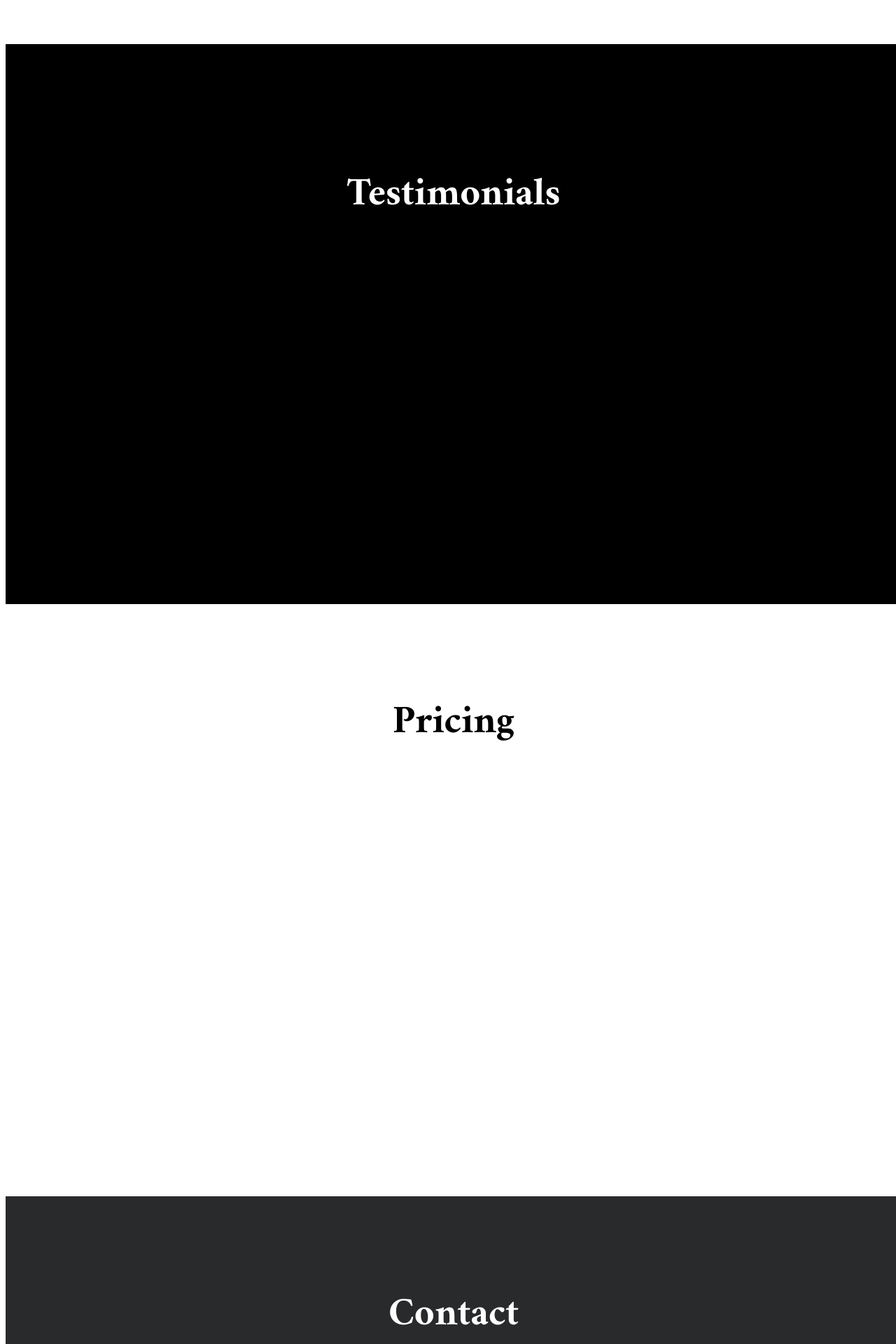
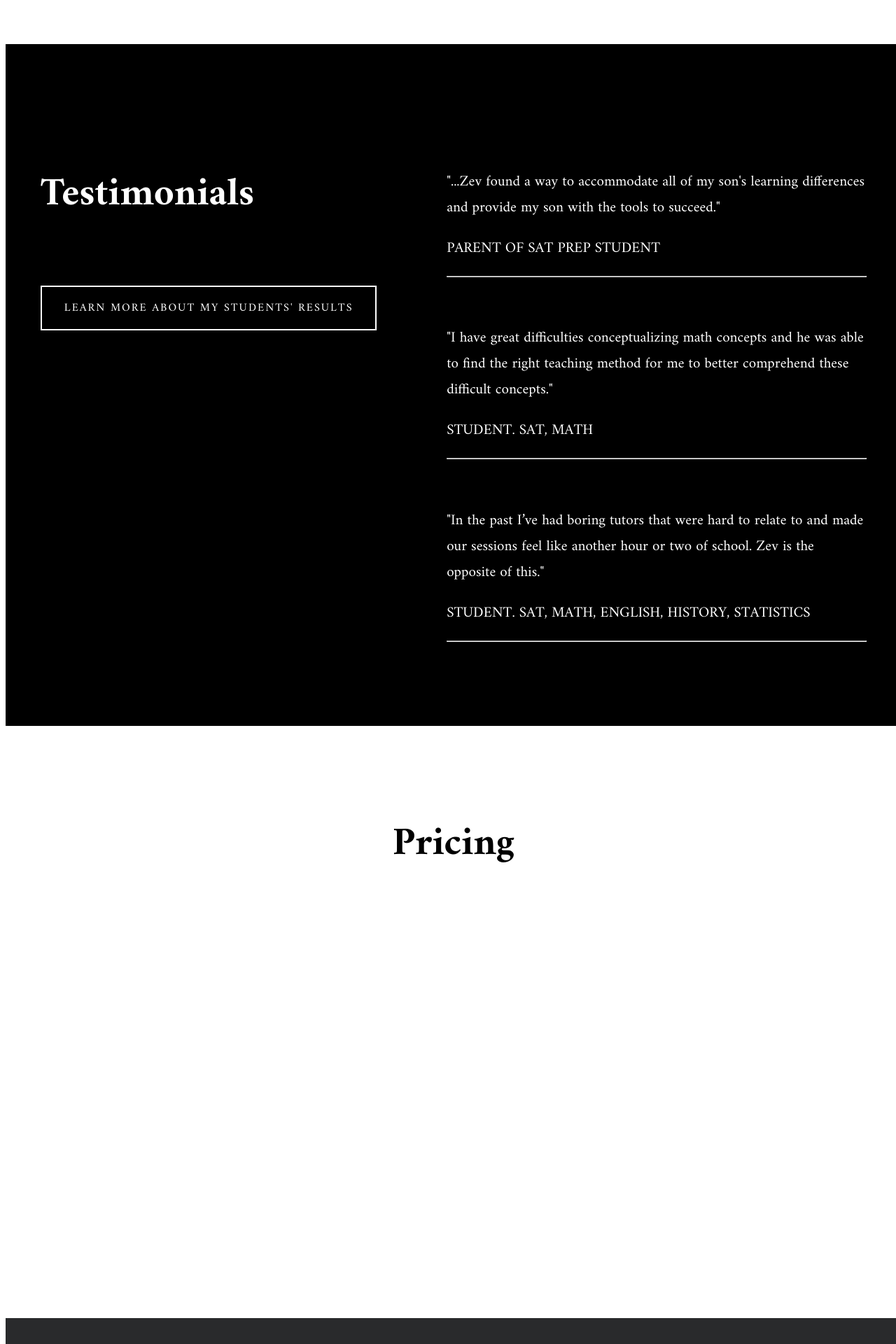
Before and after one commit to aaronzomback/zevprep, a Jekyll site: the page built from index.html, in a window 1280 px wide. Shown: the part 3557-5477 px from the top of the page at 70% size. Built offline with Jekyll 4.4.1, drawn with Linux system fonts in a browser that asks for light colours.

Commit message:
testimonials index styling

```diff
--- a/_sass/_index.scss
+++ b/_sass/_index.scss
@@ -164,7 +164,7 @@ div.sat-act-flex {
     }
 
     div.sat-button {
-      margin-top: 24px;
+        margin-top: 24px;
         margin-right: 0;
         display: flex;
         justify-content: center;
@@ -278,16 +278,47 @@ div.sat-act-flex {
 
 section.index-testimonials {
   margin-top: 240px;
-  height: 800px;
   width: 100vw;
   background-color: black;
   color: white;
   font-family: "Amiri";
+  align-items: flex-start;
+  display: flex;
+  justify-content: space-around;
+
+  div.testimonial-one {
+    margin-top: 120px;
+  }
+
+  div.testimonial-three {
+    margin-bottom: 120px;
+  }
+
+  .body {
+    width: 600px;
+    font-size: 21px;
+  }
+
+  div.testimonial-btn {
+    font-size: 16px;
+    margin-top: 80px;
+    max-width: 440px;
+    border: 2px solid white;
+    padding: 16px 32px;
+    color: white;
+    text-transform: uppercase;
+    letter-spacing: 2px;
+    margin-bottom: 160px;
+    transition: all .2s ease-in-out;
+
+    &:hover {
+      background-color: white;
+      color: black;
+    }
+  }
 
   div.testimonial-header {
     padding-top: 120px;
-    display: flex;
-    justify-content: center;
     margin-bottom: 80px;
   }
 }
--- a/index.html
+++ b/index.html
@@ -100,9 +100,39 @@ layout: default
 </section>
 
 <section class="index-testimonials">
-<div class="testimonial-header">
-  <h1>Testimonials</h1>
-</div>
+  <div class="testimonial-header">
+    <h1>Testimonials</h1>
+    <div class="testimonial-btn">
+      Learn more about my students' results
+    </div>
+  </div>
+  <div class="">
+    <div class="testimonial-one body">
+      <img src="" alt="">
+      <div class="">
+        <p>"...Zev found a way to accommodate all of my son's learning differences and provide my son with the tools to succeed."</p>
+        <p>PARENT OF SAT PREP STUDENT</p>
+        <hr>
+      </div>
+    </div>
+    <div class="testimonial-two body">
+      <img src="" alt="">
+      <div class="">
+        <p>"I have great difficulties conceptualizing math concepts and he was able to find the right teaching method for me to better comprehend these difficult concepts."</p>
+        <p>STUDENT. SAT, MATH</p>
+        <hr>
+      </div>
+    </div>
+    <div class="testimonial-three body">
+      <img src="" alt="">
+      <div class="">
+        <p>"In the past I’ve had boring tutors that were hard to relate to and made our sessions feel like another hour or two of school. Zev is the opposite of this."</p>
+        <p>STUDENT. SAT, MATH, ENGLISH, HISTORY, STATISTICS</p>
+        <hr>
+      </div>
+    </div>
+  </div>
+
 </section>
 
 <section class="index-pricing">
```
